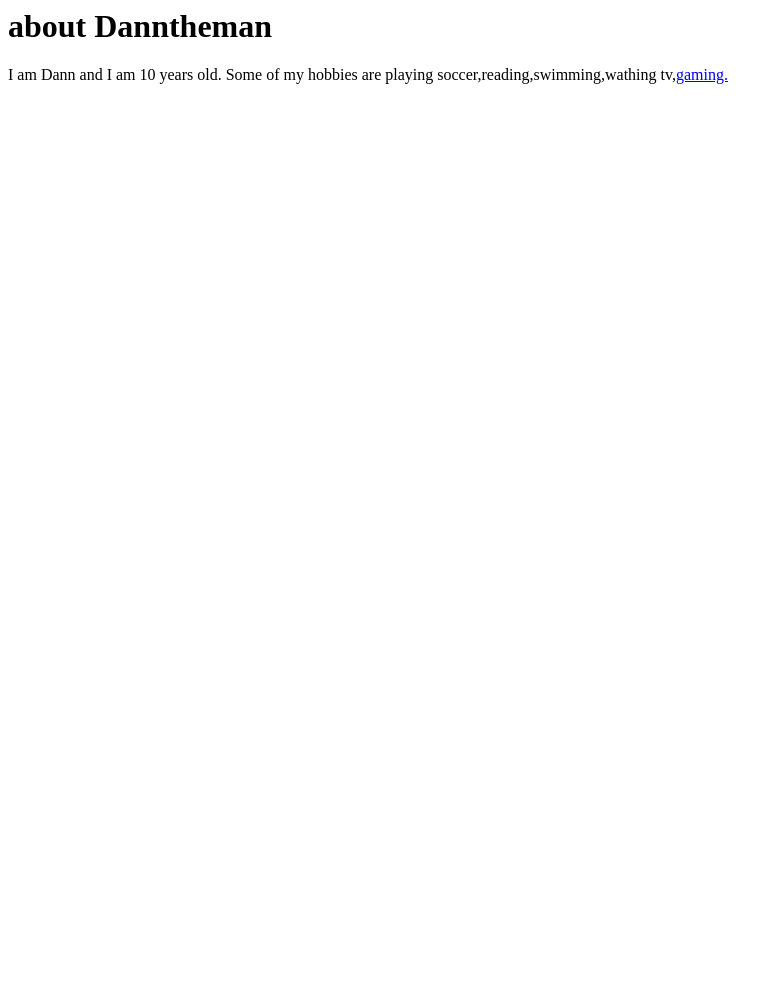
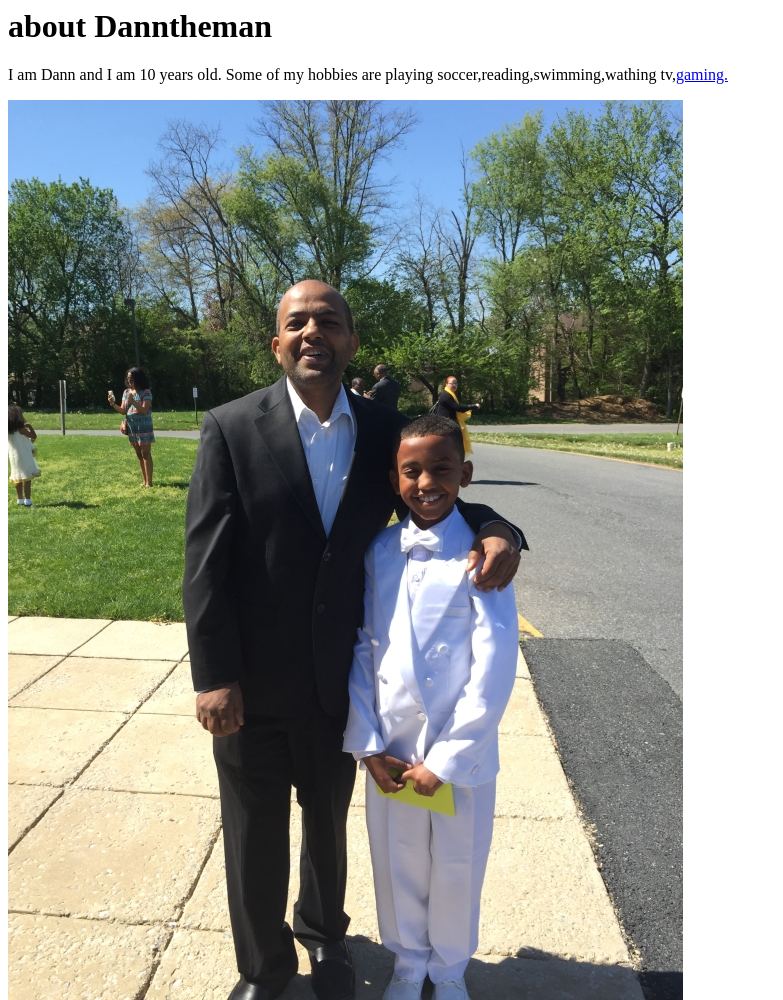
Before and after one commit to Danntheman16/Dann, a plain HTML site: page index.html in a window 1280 px wide. Shown: the whole page, without its empty margins (0-783 px from the left). Before the commit the page ends 800 px from the top, so only its background shows below. Drawn offline with Linux system fonts and the light colour scheme.

Commit message:
added image

```diff
--- a/index.html
+++ b/index.html
@@ -13,7 +13,7 @@
   I am Dann and I am 10 years old.
    Some of my hobbies are playing soccer,reading,swimming,wathing tv,<a href="gaming.html">gaming.</a>
 </p>
-
+<img src="images/benny.jpg" />
 </body>
 
 </html>
```
Also changed, not shown: images/benny.jpg (added), 3 other files.
